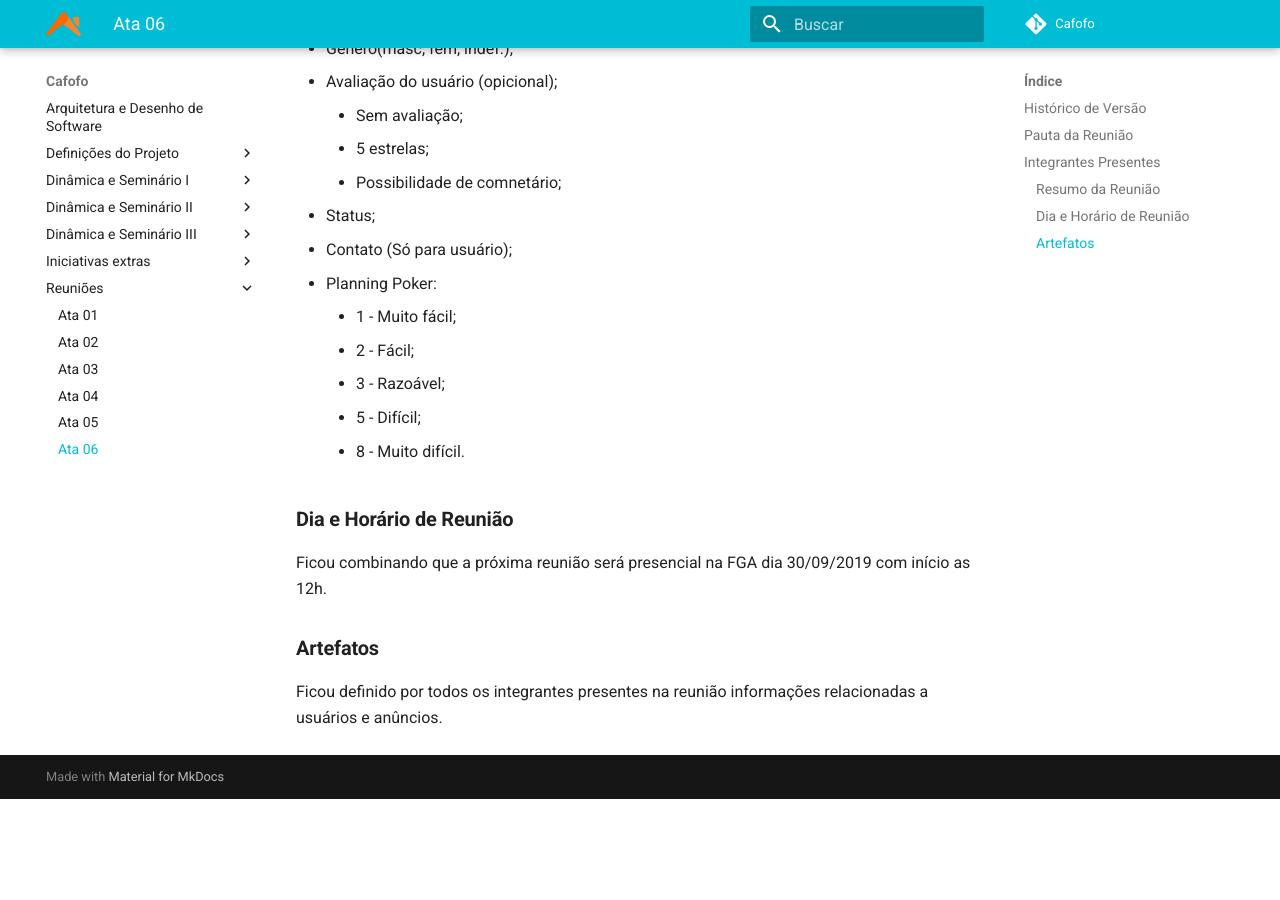
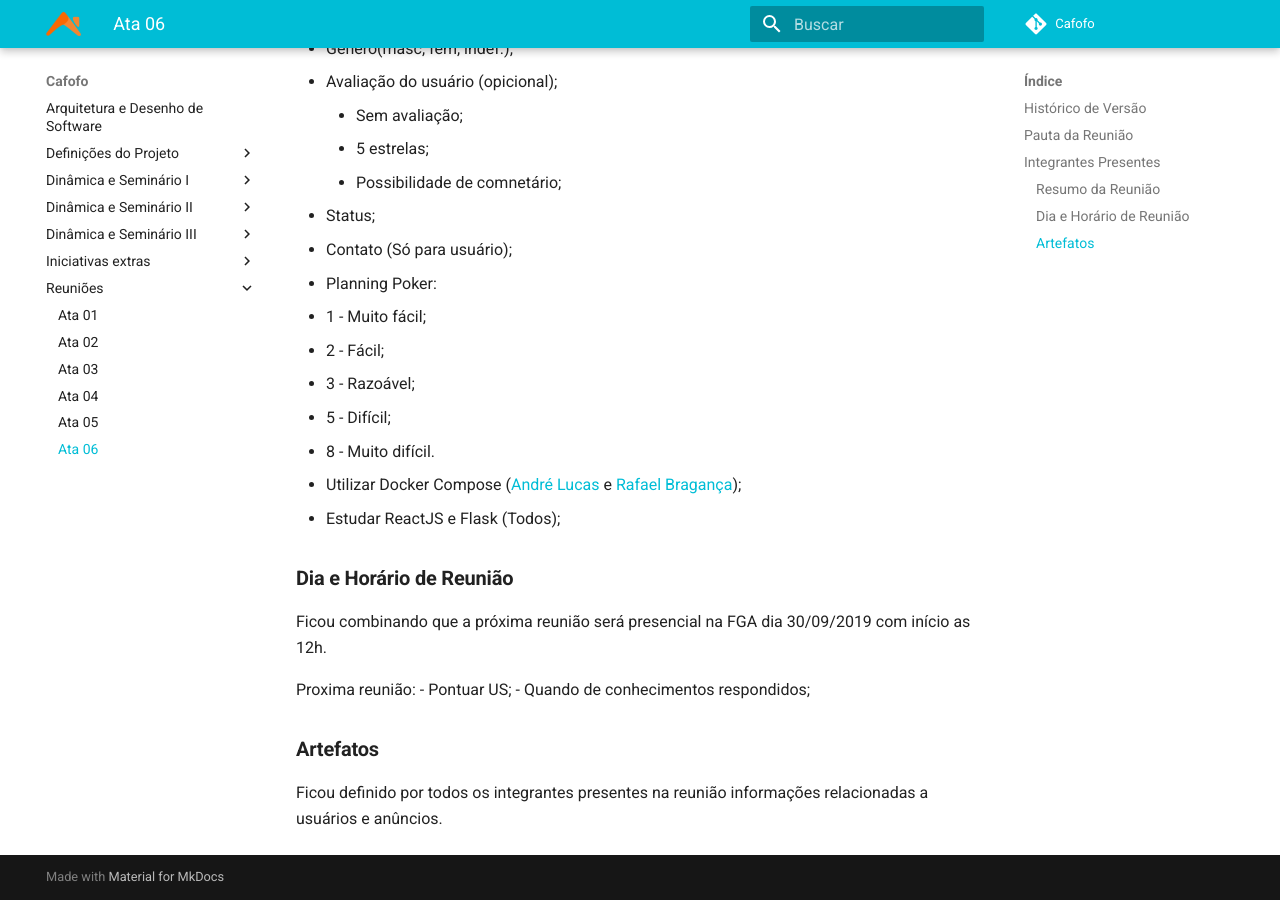
Before and after one commit to desenho-2019/Wiki, an MkDocs documentation site: the page built from docs/Reuniões/Ata 06.md, in a window 1280 px wide and 900 px high, scrolled down 1798 px. Built offline with MkDocs 1.6.1 and Material for MkDocs 9.7.7, drawn with Linux system fonts in a browser that asks for light colours; before the commit the page ends 2597 px from its top, so only the background shows below that.

Commit message:
Proxima ata

```diff
--- a/docs/Reuniões/Ata 06.md
+++ b/docs/Reuniões/Ata 06.md
@@ -55,17 +55,23 @@
     - Possibilidade de comnetário;
   - Status;
   - Contato (Só para usuário);
-  - Planning Poker:
-    - 1 - Muito fácil;
-    - 2 - Fácil;
-    - 3 - Razoável;
-    - 5 - Difícil;
-    - 8 - Muito difícil.
+- Planning Poker:
+  - 1 - Muito fácil;
+  - 2 - Fácil;
+  - 3 - Razoável;
+  - 5 - Difícil;
+  - 8 - Muito difícil.
+- Utilizar Docker Compose ([André Lucas](https://github.com/andrelucasf) e [Rafael Bragança](https://github.com/rafaelbrg));
+- Estudar ReactJS e Flask (Todos);
 
 
 ### **Dia e Horário de Reunião**
 
 Ficou combinando que a próxima reunião será presencial na FGA dia 30/09/2019 com início as 12h.
 
+Proxima reunião:
+- Pontuar US;
+- Quando de conhecimentos respondidos;
+
 ### **Artefatos**
 Ficou definido por todos os integrantes presentes na reunião informações relacionadas a usuários e anûncios.
```
